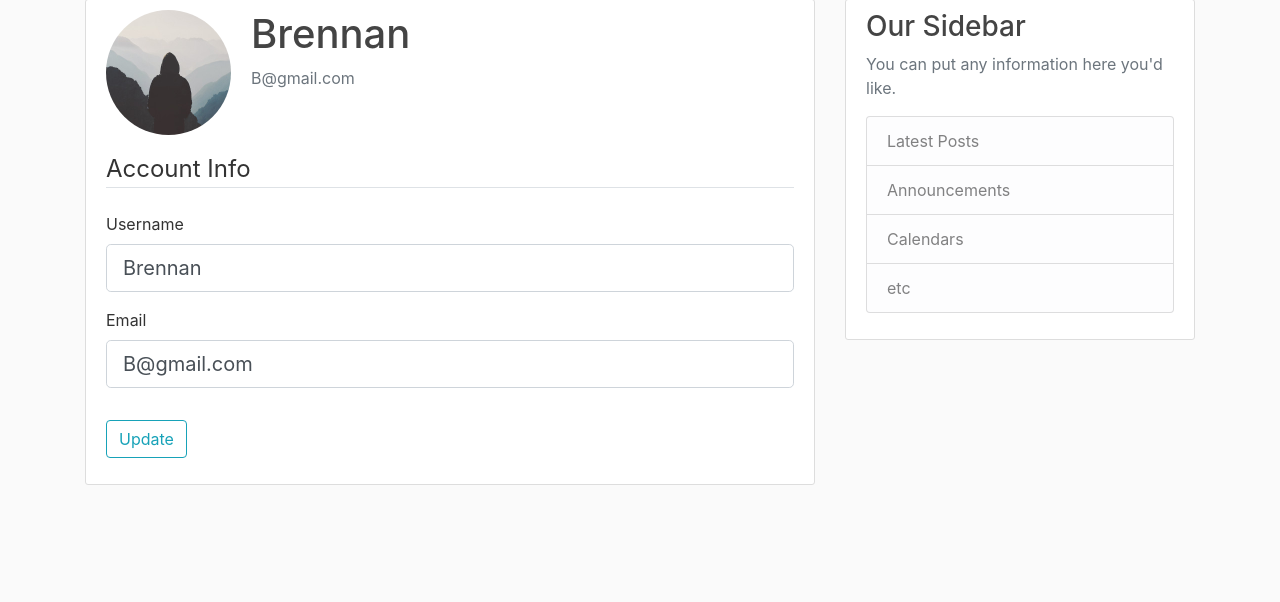
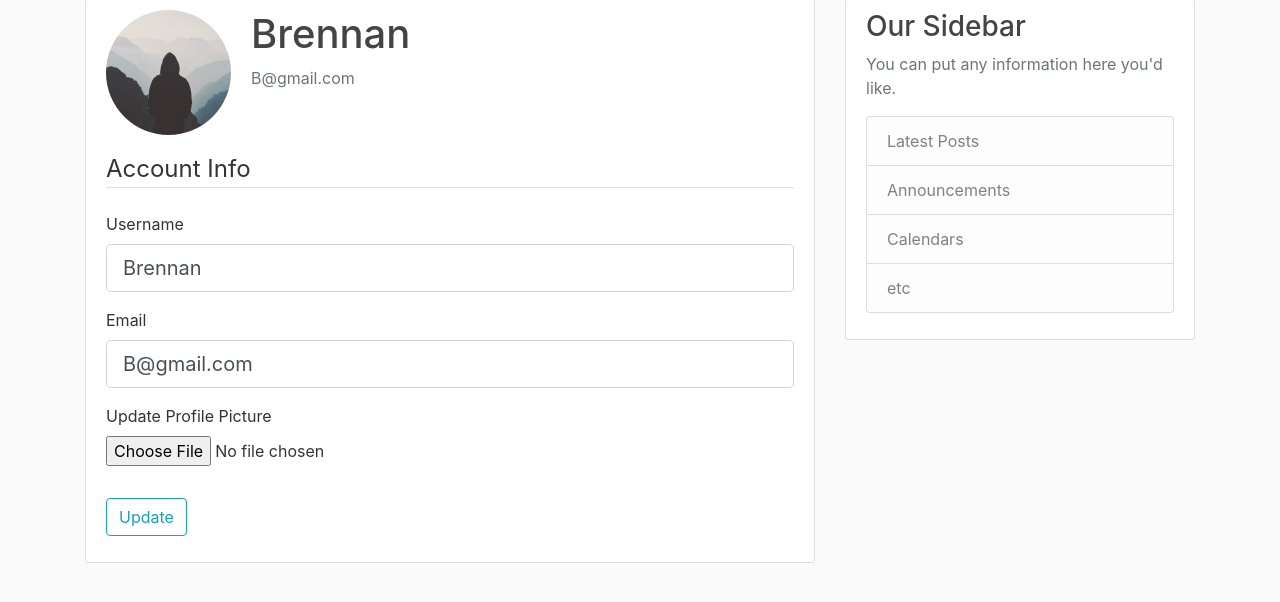
Before and after one commit to BrennanWoodbury/flaskblog, a Flask app: page /account in a window 1280 px wide. Shown: the part 81-683 px from the top of the page. Run offline with Flask 2, Linux system fonts and the light colour scheme; a user stored in the database is signed in; some libraries are stand-ins or nearby versions.

Commit message:
added change profile picture

```diff
--- a/flaskblog/forms.py
+++ b/flaskblog/forms.py
@@ -1,4 +1,5 @@
 from flask_wtf import FlaskForm
+from flask_wtf.file import FileField, FileAllowed
 from flask_login import current_user
 from wtforms import StringField, PasswordField, SubmitField, BooleanField
 from wtforms.validators import DataRequired, Length, Email, EqualTo, ValidationError
@@ -43,6 +44,7 @@ class UpdateAccountForm(FlaskForm):
         "Username", validators=[DataRequired(), Length(min=2, max=20)]
     )
     email = StringField("Email", validators=[DataRequired(), Email()])
+    picture = FileField('Update Profile Picture', validators=[FileAllowed(['jpg', 'png'])])
     submit = SubmitField("Update")
 
     def validate_username(self, username):
@@ -55,4 +57,4 @@ class UpdateAccountForm(FlaskForm):
         if email.data != current_user.email:
             user = User.query.filter_by(email=email.data).first()
             if user:
-                raise ValidationError("That email is taken. Please choose another.")
+                raise ValidationError("Email already in use.")
--- a/flaskblog/templates/account.html
+++ b/flaskblog/templates/account.html
@@ -8,7 +8,7 @@
             <p class="text-secondary">{{ current_user.email }}</p>
         </div>
     </div>
-    <form method="POST" action="">
+    <form method="POST" action="" enctype="multipart/form-data">
         {{ form.hidden_tag() }}
         <fieldset class="form-group">
             <legend class="border-bottom mb-4">Account Info</legend>
@@ -38,6 +38,15 @@
                 {{ form.email(class="form-control form-control-lg") }}
                 {% endif %}
             </div>
+            <div class="form-group">
+                {{ form.picture.label() }}
+                {{ form.picture(class='form-control-file') }}
+                {% if form.picture.errors %}
+                {% for error in form.picture.errors %}
+                <span class='text-danger'>{{ error }}</span></br>
+                {% endfor %}
+                {% endif %}
+            </div>
         </fieldset>
         <div class="form-group">
             {{ form.submit(class="btn btn-outline-info") }}
```
Also changed, not shown: flaskblog/routes.py (line endings or trailing spaces), flaskblog/site.db.
